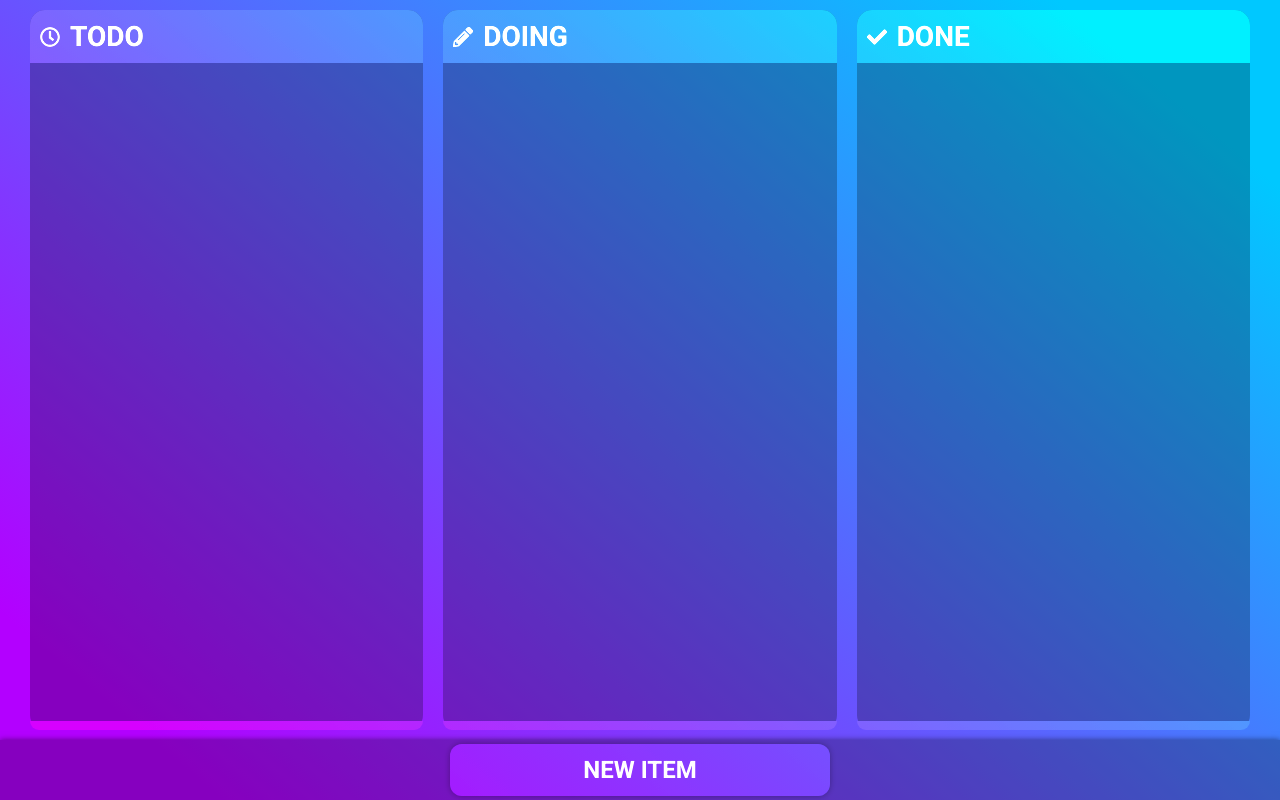
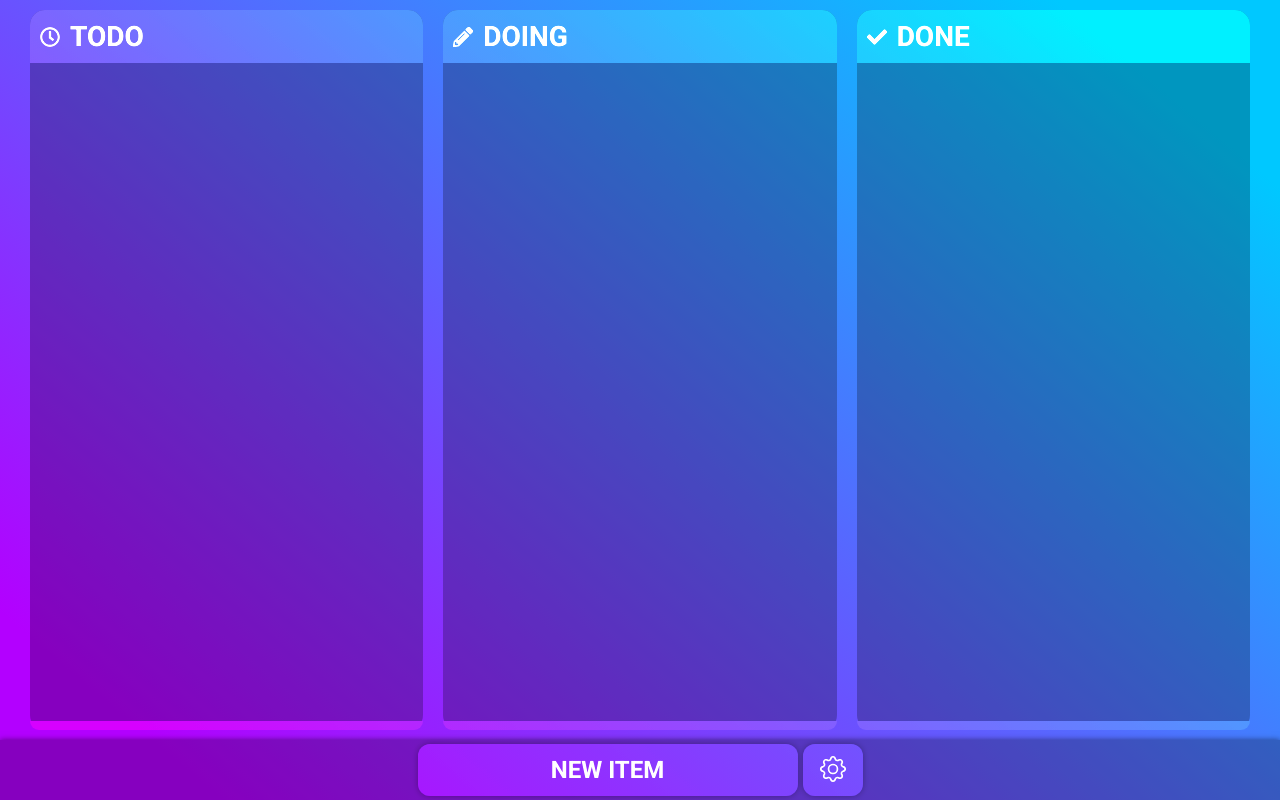
Before and after one commit to natansalgado/todo-list, a React (Vite) app: page / in a window 1280 px wide. Built offline with nearby package versions, Linux system fonts and the light colour scheme.

Commit message:
color theme config modal addition

```diff
--- a/src/App.tsx
+++ b/src/App.tsx
@@ -1,5 +1,7 @@
 import { Board } from './components/Board'
 import { NewItemModal } from './components/NewItemModal'
+import { EditModal } from './components/EditModal'
+import { ConfigModal } from './components/ConfigModal'
 import { Footer } from './components/Footer'
 
 import { HTML5Backend } from 'react-dnd-html5-backend'
@@ -9,10 +11,9 @@ import { useSelector } from 'react-redux'
 import { state } from './Store/sliceLists'
 
 import GlobalStyle from './styles/global'
-import { EditModal } from './components/EditModal'
 
 const App = () => {
-  const { newItemModal, editModal } = useSelector(state)
+  const { newItemModal, editModal, configModal } = useSelector(state)
 
   return (
     <DndProvider backend={HTML5Backend}>
@@ -22,6 +23,9 @@ const App = () => {
           :
           editModal ?
             <EditModal />
+            :
+            configModal ?
+              <ConfigModal />
               :
               <>
                 <Board />
--- a/src/Store/sliceLists.ts
+++ b/src/Store/sliceLists.ts
@@ -13,6 +13,7 @@ interface Lists {
 interface State {
   newItemModal: boolean
   editModal: boolean
+  configModal: boolean
   lists: Lists[]
 }
 
@@ -30,6 +31,7 @@ const initialState: State =
     {
       newItemModal: false,
       editModal: false,
+      configModal: false,
       lists: [
         { title: 'todo', items: [] },
         { title: 'doing', items: [] },
@@ -80,14 +82,16 @@ const slice = createSlice({
         editModal: !state.editModal
       }
     },
+    handleConfigModal: (state) => {
+      return { ...state, configModal: !state.configModal }
+    }
   }
 })
 
 export const {
-  addNewItem, deleteItem,
-  handleNewItemModal,
-  handleEditModal, editItem,
-  moveCard, moveToList
+  addNewItem, deleteItem, editItem,
+  moveCard, moveToList,
+  handleNewItemModal, handleEditModal, handleConfigModal
 } = slice.actions
 
 export const state = ({ lists }: RootState) => lists
--- /dev/null
+++ b/src/components/ConfigModal/index.tsx
@@ -0,0 +1,62 @@
+import { useState } from 'react'
+import { Container, Box, Body, Buttons, Inputs } from './styles'
+import { FaArrowLeft } from 'react-icons/fa'
+import { BsGear } from 'react-icons/bs'
+
+import { useDispatch } from 'react-redux'
+import { handleConfigModal } from '../../Store/sliceLists'
+
+import { background1, background2, color, glassColor } from '../../styles/global'
+
+export const ConfigModal = () => {
+  const [bg1, setBg1] = useState(background1)
+  const [bg2, setBg2] = useState(background2)
+  const [gs, setGs] = useState(glassColor)
+  const [cl, setCl] = useState(color)
+
+  const dispatch = useDispatch()
+
+  const closeConfigModal = () => {
+    dispatch(handleConfigModal())
+  }
+
+  const saveConfig = () => {
+    closeConfigModal()
+  }
+
+  return (
+    <Container>
+      <Box>
+        <header>
+          <button onClick={closeConfigModal}>
+            <FaArrowLeft size={20} />
+          </button>
+          <h1>theme config</h1>
+          <BsGear color='white' size={24} />
+        </header>
+        <Body className='mt-10 mb-6 px-4'>
+          <Inputs>
+            <p>background:</p>
+            <input type="color" value={bg1} onChange={e => setBg1(e.target.value)} />
+            <p>to</p>
+            <input type="color" value={bg2} onChange={e => setBg2(e.target.value)} />
+          </Inputs>
+          <Inputs>
+            <p>glass:</p>
+            <input type="color" value={gs} onChange={e => setGs(e.target.value)} />
+          </Inputs>
+          <Inputs>
+            <p>text:</p>
+            <input type="color" value={cl} onChange={e => setCl(e.target.value)} />
+          </Inputs>
+        </Body>
+        <Buttons>
+          <button onClick={saveConfig}>
+            Save
+          </button>
+        </Buttons>
+        <footer />
+      </Box>
+    </Container>
+  )
+}
--- /dev/null
+++ b/src/components/ConfigModal/styles.ts
@@ -0,0 +1,89 @@
+import styled from 'styled-components'
+import { colors } from '../../styles/global'
+
+export const Container = styled.div`
+  display: flex;
+  flex-direction: column;
+  align-items: center;
+  justify-content: center;
+
+  height: 100%;
+  padding: 0 5px;
+  text-align: center;
+
+  header {
+    display: flex;
+    justify-content: space-between;
+    align-items: center;
+    gap: 10px;
+
+    text-transform: uppercase;
+    background: ${colors.background};
+    border-radius: 15px 15px 0 0;
+    padding: 20px;
+
+    button {
+      display: flex;
+      background: none;
+      border: none;
+    }
+  }
+
+  footer {
+    height: 10px;
+    border-radius: 0 0 15px 15px;
+    background: ${colors.background};
+  }
+`
+
+export const Box = styled.div`
+  max-width: 350px;
+  width: 100%;
+  border-radius: 15px;
+`
+
+export const Body = styled.div`
+  display: flex;
+  flex-direction: column;
+  gap: 5px;
+
+  background: ${colors.glass};
+  padding: 30px 10px 20px;
+`
+
+export const Inputs = styled.div`
+  background: ${colors.background};
+  display: flex;
+  align-items: center;
+  gap: 10px;
+
+  border-radius: 12px;
+  padding: 5px 15px;
+
+  p {
+    text-transform: uppercase;
+    font-size: 20px;
+    font-weight: 500;
+  }
+
+  input {
+    border-radius: 0;
+    height: 40px;
+    width: 40px;
+    outline: none;
+    border: none;
+    cursor: pointer;
+  }
+`
+
+export const Buttons = styled.div`
+  text-align: center;
+  background: ${colors.glass};
+  padding: 10px 0 30px;
+
+  button {
+    text-transform: uppercase;
+    padding: 8px 20px;
+    font-size: 18px;
+  }
+`
--- a/src/components/Footer/index.tsx
+++ b/src/components/Footer/index.tsx
@@ -1,7 +1,9 @@
 import { Container } from './styles'
 
 import { useDispatch } from 'react-redux'
-import { handleNewItemModal } from '../../Store/sliceLists'
+import { handleNewItemModal, handleConfigModal } from '../../Store/sliceLists'
+
+import { BsGear } from 'react-icons/bs'
 
 export const Footer = () => {
   const dispatch = useDispatch()
@@ -10,11 +12,18 @@ export const Footer = () => {
     dispatch(handleNewItemModal())
   }
 
+  const openConfigModal = () => {
+    dispatch(handleConfigModal())
+  }
+
   return (
     <Container>
       <button onClick={openNewItemModal}>
         <p>new item</p>
       </button>
+      <button onClick={openConfigModal}>
+        <BsGear size={26} />
+      </button>
     </Container >
   )
 }
--- a/src/components/Footer/styles.ts
+++ b/src/components/Footer/styles.ts
@@ -2,6 +2,10 @@ import styled from 'styled-components'
 import { colors } from '../../styles/global'
 
 export const Container = styled.div`
+  display: flex;
+  justify-content: center;
+  gap: 5px;
+
   height: 60px;
   text-align: center;
   background: ${colors.glass};
@@ -17,6 +21,10 @@ export const Container = styled.div`
     box-shadow: 0 0 6px rgba(0, 0, 0, 0.3);
   }
 
+  button:last-child {
+    width: 60px;
+  }
+
   p {
   font-size: 1.5rem;
   line-height: 2rem;
--- a/src/components/Item/styles.ts
+++ b/src/components/Item/styles.ts
@@ -11,6 +11,8 @@ export const Container = styled.li<Props>`
   padding: 8px 0;
   border-bottom: 1px #fff4 dashed;
   cursor: grab;
+
+
 
   p {
     opacity: ${({ isDragging }) => isDragging ? 0 : 1};
--- a/src/components/List/index.tsx
+++ b/src/components/List/index.tsx
@@ -44,8 +44,6 @@ export const List = ({ data, listIndex }: Props) => {
       const dragList = item.listIndex
       const hoverList = listIndex
 
-      if (dragList === hoverList) return
-
       const dragIndex = item.index
       const dragItem = item.listItem
 
--- a/src/styles/global.ts
+++ b/src/styles/global.ts
@@ -1,9 +1,14 @@
 import { createGlobalStyle } from 'styled-components'
 
+export const background1 = '#00c8ff'
+export const background2 = '#b300ff'
+export const glassColor = '#00000040'
+export const color = '#fff'
+
 export const colors = {
-  background: 'linear-gradient(220deg, #00c8ff 10%, #b300ff 90%) fixed',
-  glass: 'rgba(0, 0, 0, 0.25)',
-  color: '#fff'
+  background: `linear-gradient(220deg, ${background1} 10%, ${background2} 90%) fixed`,
+  glass: glassColor,
+  color: color
 }
 
 export default createGlobalStyle`
```
Lines whose indentation alone changed are shown as unchanged.
